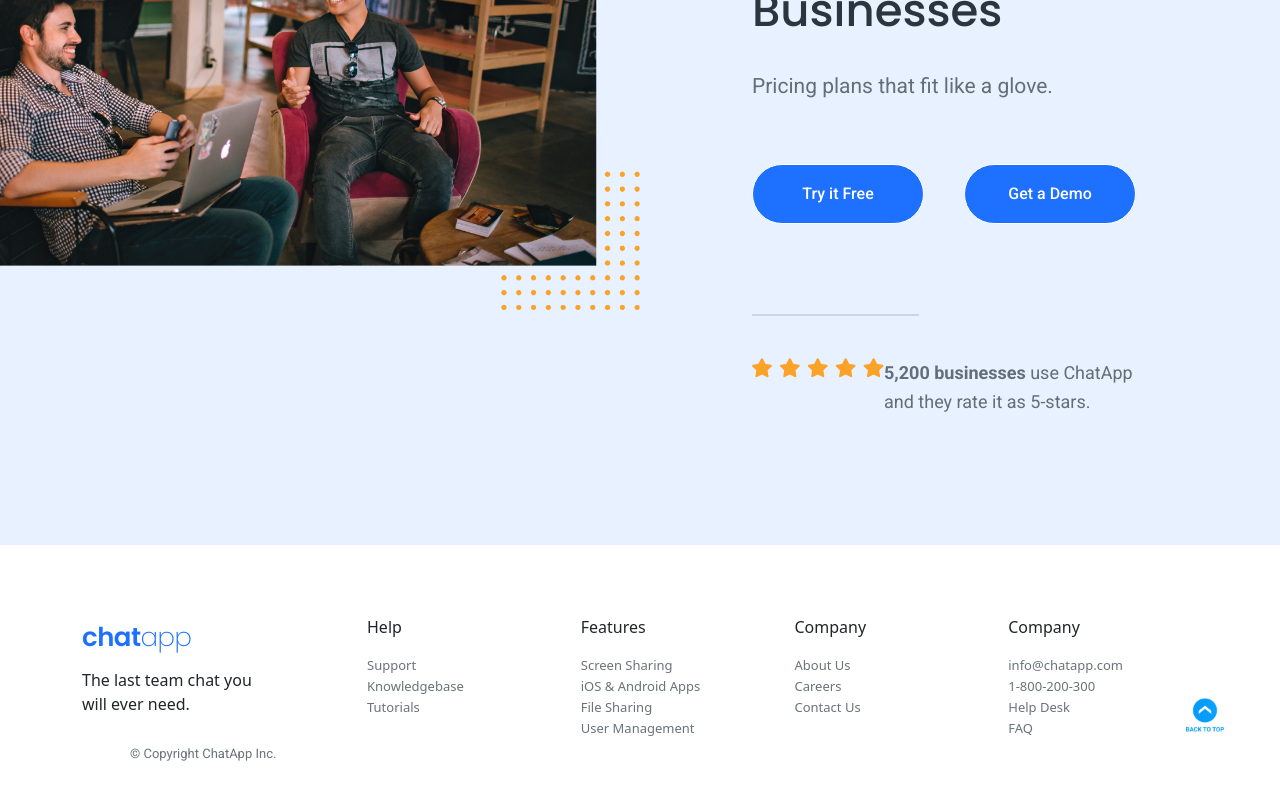
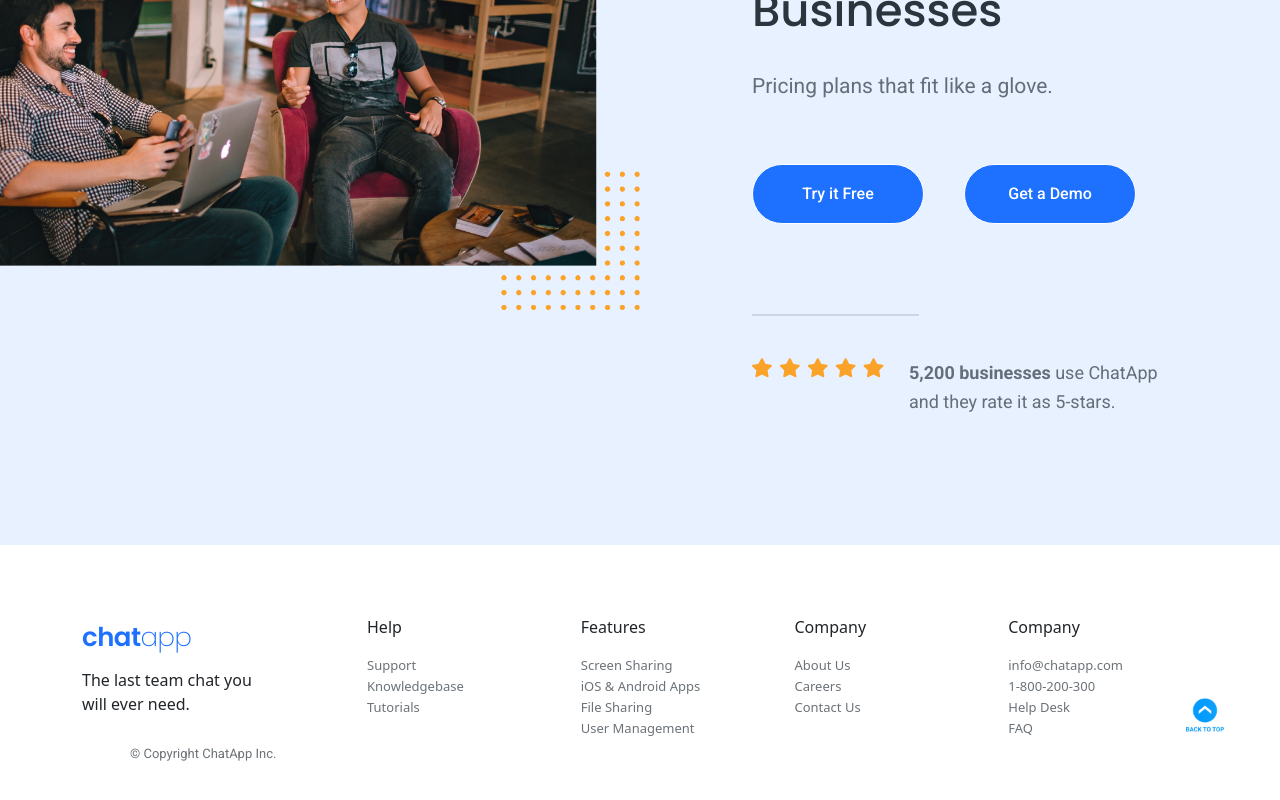
Before and after one commit to gourav-522/chat-app-page, a plain HTML site: page index.html in a window 1280 px wide. Shown: the part 2377-3177 px from the top of the page. Drawn offline with nearby package versions, Linux system fonts and the light colour scheme.

Commit message:
add gap in stars

```diff
--- a/assest/style.css
+++ b/assest/style.css
@@ -277,6 +277,9 @@ h3 {
     padding-top: 70px;
     padding-bottom: 70px;
 }
+.gap25{
+    gap: 25px;
+}
 /*---------------------------------------------------------------------------Responsive--------------------------------------------------------------------------------*/
 
 
--- a/index.html
+++ b/index.html
@@ -93,7 +93,7 @@
                             <button class="btn2 ml36">Get a Demo</button>
                         </div>
                         <div class="line mt90"></div>
-                        <div class="stars d-flex mt42">
+                        <div class="stars d-flex mt42 gap25">
                             <svg width="132" height="20" viewBox="0 0 132 20" fill="none"
                                 xmlns="http://www.w3.org/2000/svg">
                                 <path
```
